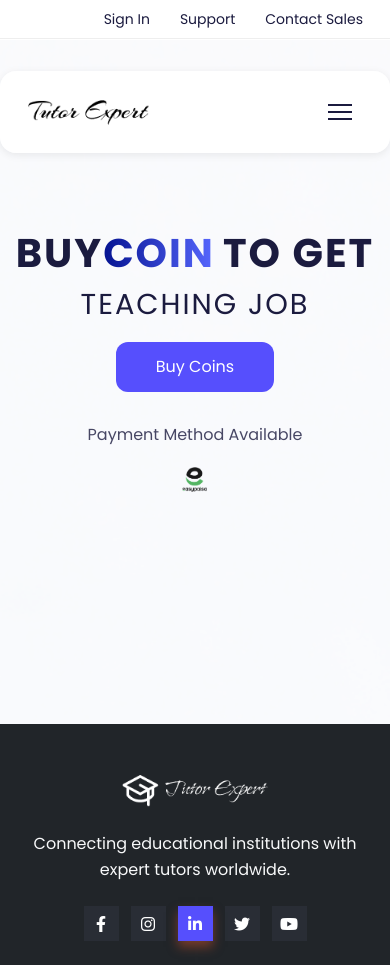
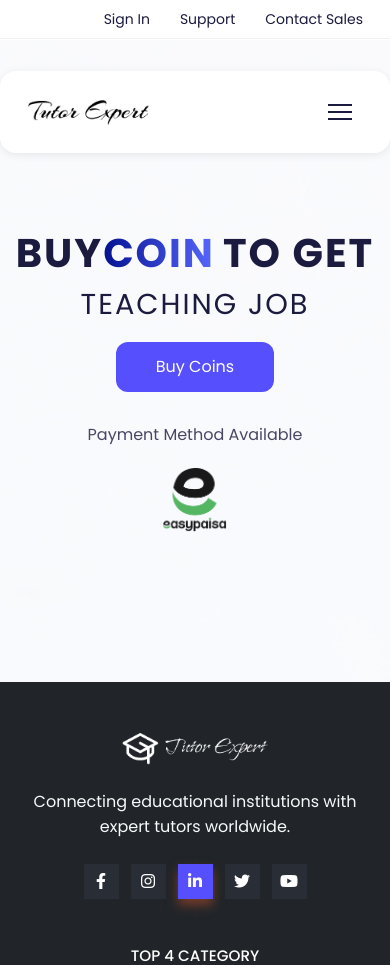
Before and after one commit to HamidAlvi768/expert-tutor, a PHP site: page /buy-coin.php in a window 390 px wide. Shown: the top 965 px of the page. Run offline with PHP 8.4, Linux system fonts and the light colour scheme.

Commit message:
Update payment method icons and enhance CSS styles for layout consistency
- Replaced multiple payment method icons with a single Easypaisa icon in checkout-details.php for streamlined presentation.
- Adjusted CSS in base-coin.css to improve layout with new minimum height and margin settings for better visual alignment.
- Increased the height of payment logos in buy-coin-hero.php for improved visibility and consistency across the UI.

```diff
--- a/assets/css/components/base-coin.css
+++ b/assets/css/components/base-coin.css
@@ -143,6 +143,14 @@ footer {
     .hero-content {
         padding-top: 60px;
     }
+
+    .main-content-wrapper {
+        min-height: calc(95vh - 120px);
+    }
+
+    .hero-content-container {
+        margin-bottom: 0;
+    }
 }
 
 @media (max-width: 768px) {
--- a/checkout-details.php
+++ b/checkout-details.php
@@ -47,11 +47,7 @@ $additional_css = ['assets/css/components/checkout-details.css'];
                     <div class="checkout-section">
                         <h2>Payment Method</h2>
                         <div class="payment-methods">
-                            <img src="assets/images/icons/discover.png" alt="Discover">
-                            <img src="assets/images/icons/mastercard.png" alt="Mastercard">
-                            <img src="assets/images/icons/interac.png" alt="Interac" style="height: 35px;">
-                            <img src="assets/images/icons/stripe.png" alt="Stripe">
-                            <img src="assets/images/icons/maestro.png" alt="Maestro">
+                            <img src="assets/images/icons/easypaisa.png" alt="Easypaisa">
                         </div>
                     </div>
 
--- a/includes/templates/hero-contents/buy-coin-hero.php
+++ b/includes/templates/hero-contents/buy-coin-hero.php
@@ -233,7 +233,7 @@ $initialView = true; // You can set this based on session/state management
     }
 
     .payment-logos img {
-        height: 25px;
+        height: 65px;
     }
 }
 
```
